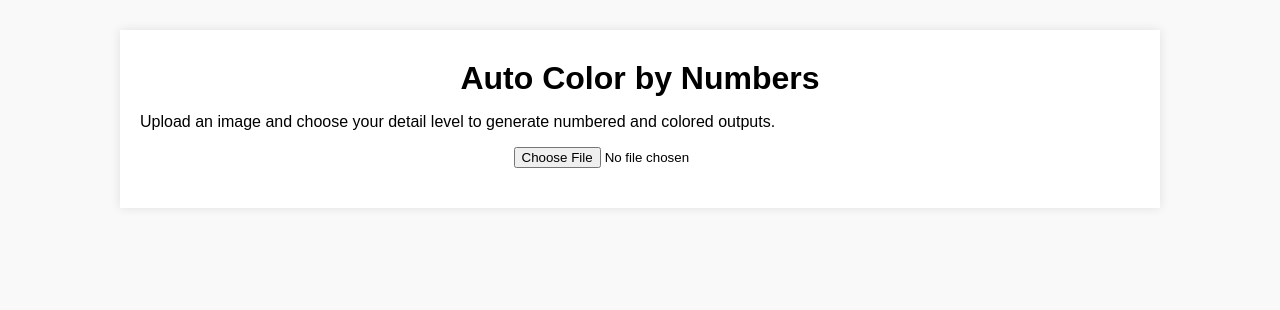
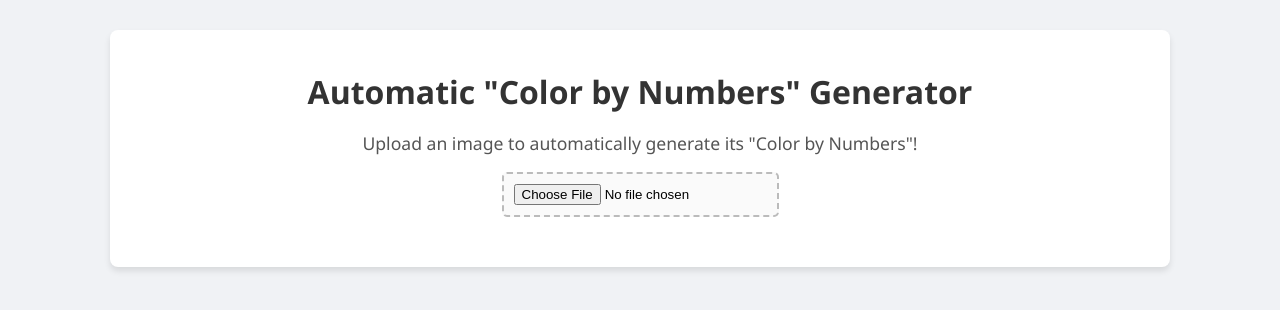
Before and after one commit to alexholland4/Auto-Color-by-Numbers, a Flask app: page / in a window 1280 px wide. Shown: the top 310 px of the page. Run offline with Flask 3, Linux system fonts and the light colour scheme.

Commit message:
Updated style

```diff
--- a/static/css/style.css
+++ b/static/css/style.css
@@ -1,6 +1,7 @@
+/* Base styles */
 body {
-    font-family: Arial, sans-serif;
-    background: #f9f9f9;
+    font-family: 'Segoe UI', Tahoma, Geneva, Verdana, sans-serif;
+    background: #f0f2f5;
     margin: 0;
     padding: 0;
   }
@@ -10,75 +11,133 @@ body {
     max-width: 1000px;
     margin: 30px auto;
     background: #fff;
-    padding: 20px;
-    box-shadow: 0 0 10px rgba(0, 0, 0, 0.1);
+    padding: 30px;
+    border-radius: 8px;
+    box-shadow: 0 4px 6px rgba(0,0,0,0.1);
   }
 
+  /* Headings and introductory text */
   h1, h2, h3 {
     text-align: center;
     margin: 10px 0;
+    color: #333;
   }
 
+  p {
+    text-align: center;
+    color: #555;
+    font-size: 1.1em;
+  }
+
+  /* Upload section */
   .upload-section {
     text-align: center;
     margin-bottom: 20px;
   }
 
-  /*
-    Align items vertically in the center so that
-    the side panel (radio options) lines up with the image.
-  */
+  .upload-section input[type="file"] {
+    padding: 10px;
+    border: 2px dashed #bbb;
+    border-radius: 5px;
+    background: #fafafa;
+    cursor: pointer;
+    display: inline-block;
+    transition: border-color 0.2s;
+  }
+
+  .upload-section input[type="file"]:hover {
+    border-color: #888;
+  }
+
+  .upload-section button {
+    background: #007BFF;
+    color: #fff;
+    padding: 10px 20px;
+    margin-top: 10px;
+    border: none;
+    border-radius: 5px;
+    cursor: pointer;
+    font-size: 1em;
+    transition: background 0.2s;
+  }
+
+  .upload-section button:hover {
+    background: #0056b3;
+  }
+
+  /* Main image and options area */
   .image-and-options {
     display: flex;
     justify-content: space-between;
-    align-items: center; /* This centers side-panel content vertically with the image */
+    align-items: center;
     margin-bottom: 20px;
   }
 
-  /* Left side: Original uploaded image container */
+  /* Uploaded image section */
   .image-section {
     flex: 1;
     display: flex;
     flex-direction: column;
-    align-items: center;  /* Center the heading and image horizontally */
+    align-items: center;
   }
 
-  /* Limit display size but keep aspect ratio */
   .image-section img {
     max-width: 400px;
     max-height: 400px;
     width: auto;
     height: auto;
     border: 1px solid #ccc;
+    border-radius: 5px;
+    margin-top: 10px;
   }
 
-  /* Right side: Options, log, or processed images */
+  /* Side panel for options, log, or processed images */
   .side-panel {
     flex: 1;
     margin-left: 20px;
     display: flex;
     flex-direction: column;
     align-items: center;
-    /* If you want the entire side-panel content
-       (options, log, processed images) to be
-       centered vertically, you could also add
-       justify-content: center;
-       But that might push the log or processed images
-       to the center as well.
-    */
+    justify-content: center;
   }
 
-  /* Options section can be centered horizontally */
+  /* Options section */
   .options-section {
     text-align: center;
     margin-bottom: 20px;
   }
 
-  /* The detail radio options */
   .detail-options {
     margin-bottom: 10px;
   }
 
+  .detail-options label {
+    margin-right: 10px;
+    font-size: 1em;
+    color: #333;
+  }
+
+  .detail-options input[type="radio"] {
+    margin-right: 5px;
+  }
+
+  /* Process image button */
+  .options-section button {
+    background: #28a745;
+    color: #fff;
+    padding: 10px 20px;
+    border: none;
+    border-radius: 5px;
+    cursor: pointer;
+    font-size: 1em;
+    transition: background 0.2s;
+  }
+
+  .options-section button:hover {
+    background: #1e7e34;
+  }
+
+  /* Processing log styling */
   .log-section {
     background: #eee;
     padding: 10px;
@@ -86,9 +145,10 @@ body {
     height: 300px;
     overflow-y: auto;
     border: 1px solid #ccc;
+    border-radius: 5px;
   }
 
-  /* Processed images side by side */
+  /* Processed images section */
   .processed-section {
     display: flex;
     flex-direction: row;
@@ -101,16 +161,37 @@ body {
     text-align: center;
   }
 
-  /* Match the original image's constraints (400x400) */
+  .processed-image h3 {
+    margin-bottom: 10px;
+  }
+
   .processed-image img {
     max-width: 400px;
     max-height: 400px;
     width: auto;
     height: auto;
     border: 1px solid #ccc;
+    border-radius: 5px;
+    margin-bottom: 10px;
   }
 
-  /* Master list at the bottom */
+  /* Download buttons */
+  .processed-image a {
+    display: inline-block;
+    background: #17a2b8;
+    color: #fff;
+    padding: 8px 15px;
+    border-radius: 5px;
+    text-decoration: none;
+    font-size: 0.9em;
+    transition: background 0.2s;
+  }
+
+  .processed-image a:hover {
+    background: #117a8b;
+  }
+
+  /* Master list section */
   .master-list-section {
     margin-top: 20px;
     text-align: center;
--- a/templates/index.html
+++ b/templates/index.html
@@ -7,8 +7,8 @@
 </head>
 <body>
   <div class="container">
-    <h1>Auto Color by Numbers</h1>
-    <p>Upload an image and choose your detail level to generate numbered and colored outputs.</p>
+    <h1>Automatic "Color by Numbers" Generator</h1>
+    <p>Upload an image to automatically generate its "Color by Numbers"!</p>
 
     <!-- Upload Section -->
     <div class="upload-section">
```
Also changed, not shown: README.md, README_images/detail_level.jpg (added), README_images/final_output.jpg (added), README_images/home_screen.jpg (added), README_images/processing.jpg (added), 1 other file.
